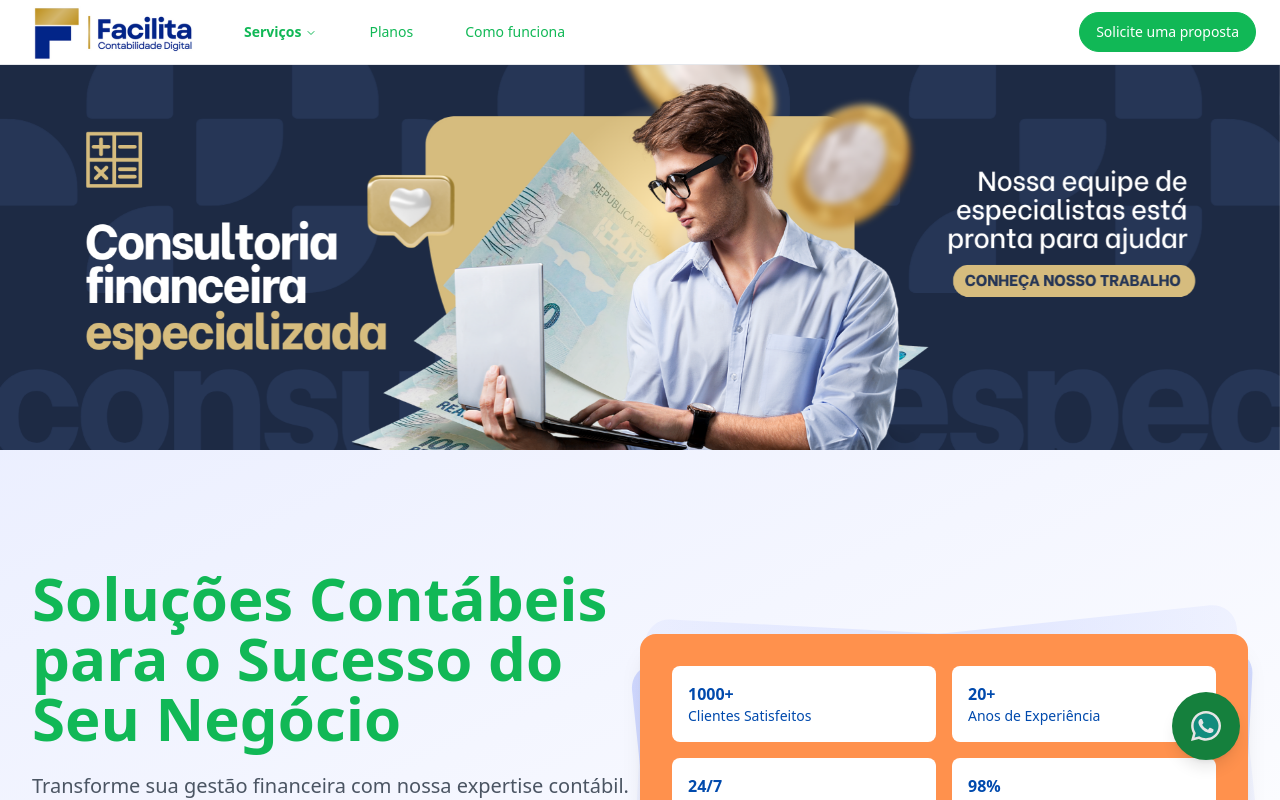
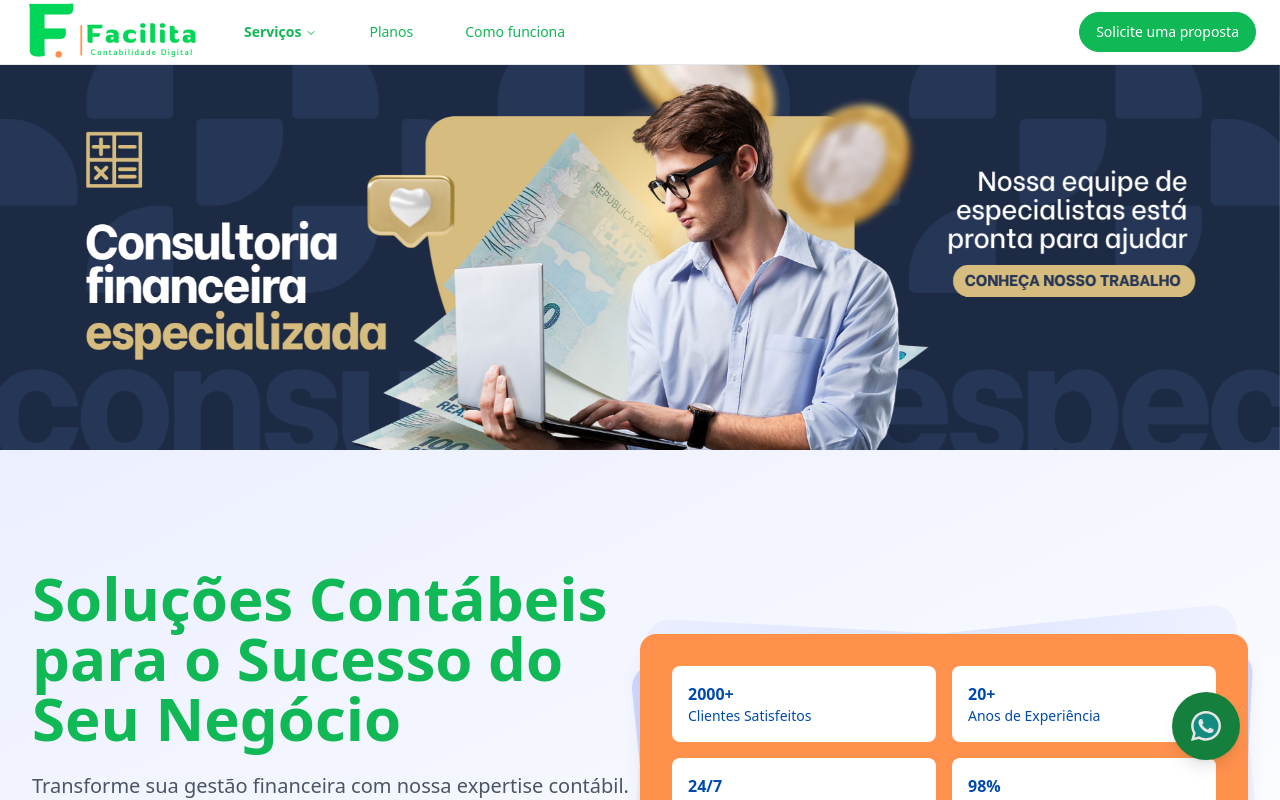
Before and after one commit to juniiorsaldanha/facilita, a React (Vite) app: page / in a window 1280 px wide. Shown: the top 800 px of the page. Built offline with nearby package versions, Linux system fonts and the light colour scheme.

Commit message:
feat: logo, clientes, instagram

```diff
--- a/src/components/footer.tsx
+++ b/src/components/footer.tsx
@@ -70,7 +70,7 @@ export function Footer() {
               <Linkedin className="h-5 w-5" />
             </Link>
             <Link
-              to="https://www.instagram.com/facilitacontabilidadeoficial/"
+              to="https://www.instagram.com/facilitacontab/"
               className="text-gray-400 hover:text-white"
             >
               <Instagram className="h-5 w-5" />
--- a/src/components/hero.tsx
+++ b/src/components/hero.tsx
@@ -40,7 +40,7 @@ export default function Hero() {
               <div className="relative rounded-2xl bg-[#FF914D] p-8 shadow-xl">
                 <div className="grid grid-cols-2 gap-4">
                   <div className="rounded-lg bg-white p-4 text-[#004AAD]">
-                    <h3 className="font-bold">1000+</h3>
+                    <h3 className="font-bold">2000+</h3>
                     <p className="text-sm text-[#004AAD]">
                       Clientes Satisfeitos
                     </p>
```
Also changed, not shown: src/assets/logo_facilita.png.
